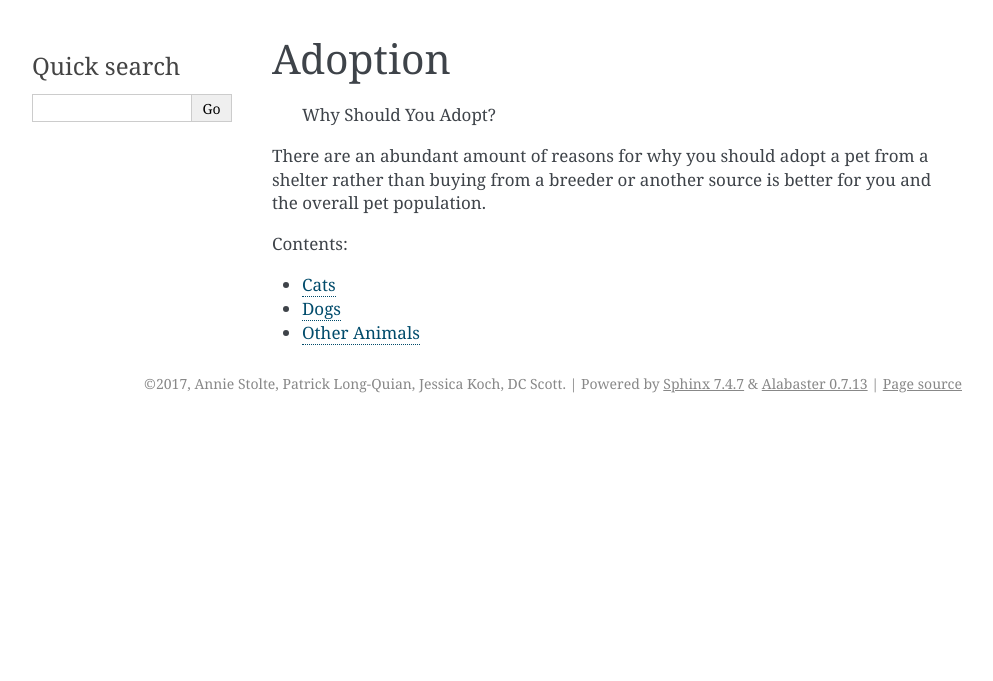
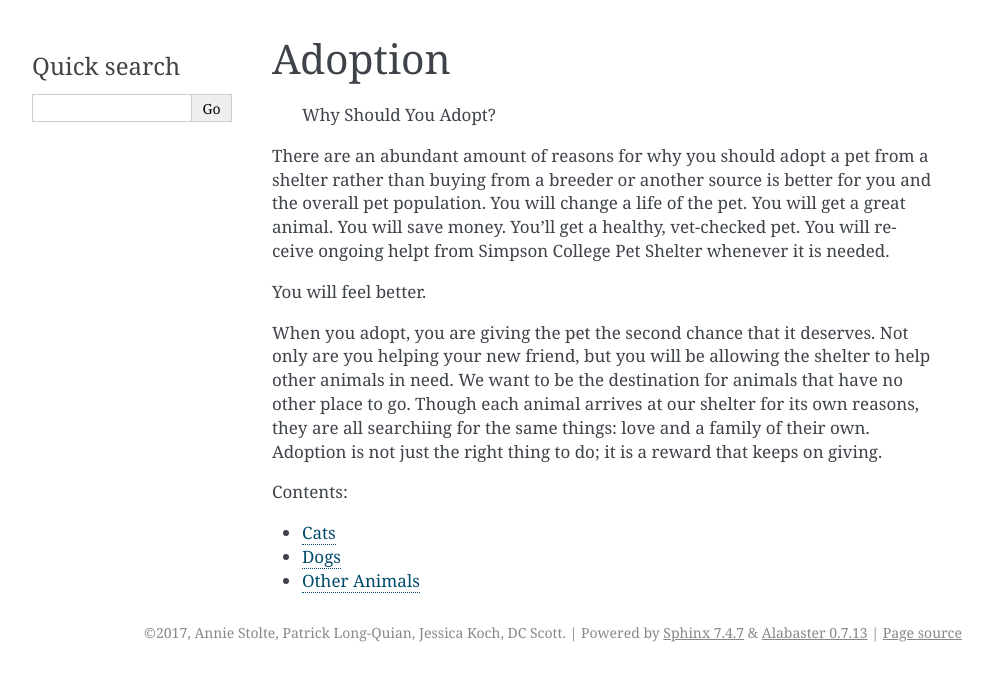
Before and after one commit to plongquian/pet_shelter, a Sphinx documentation site: the page built from source/adoption/index.rst, in a window 1280 px wide. Shown: the top 681 px of the page, without its empty margins (148-1141 px from the left). Built offline with Sphinx 7.4.7, drawn with Linux system fonts in a browser that asks for light colours; pages that are not in the unit, such as notebooks, are missing from menus.

Commit message:
Added content to the adoption index page.

```diff
--- a/source/adoption/index.rst
+++ b/source/adoption/index.rst
@@ -7,6 +7,21 @@ Adoption
 There are an abundant amount of reasons for why you should adopt
 a pet from a shelter rather than buying from a breeder or another
 source is better for you and the overall pet population.
+You will change a life of the pet. You will get a great animal.
+You will save money. You'll get a healthy, vet-checked pet.
+You will receive ongoing helpt from Simpson College Pet Shelter
+whenever it is needed.
+
+You will feel better.
+
+When you adopt, you are giving the pet the second chance that
+it deserves. Not only are you helping your new friend, but you
+will be allowing the shelter to help other animals in need. We want
+to be the destination for animals that have no other place to go.
+Though each animal arrives at our shelter for its own reasons, they
+are all searchiing for the same things: love and a family of their
+own. Adoption is not just the right thing to do; it is a reward
+that keeps on giving.
 
 .. toctree::
    :maxdepth: 2
```
